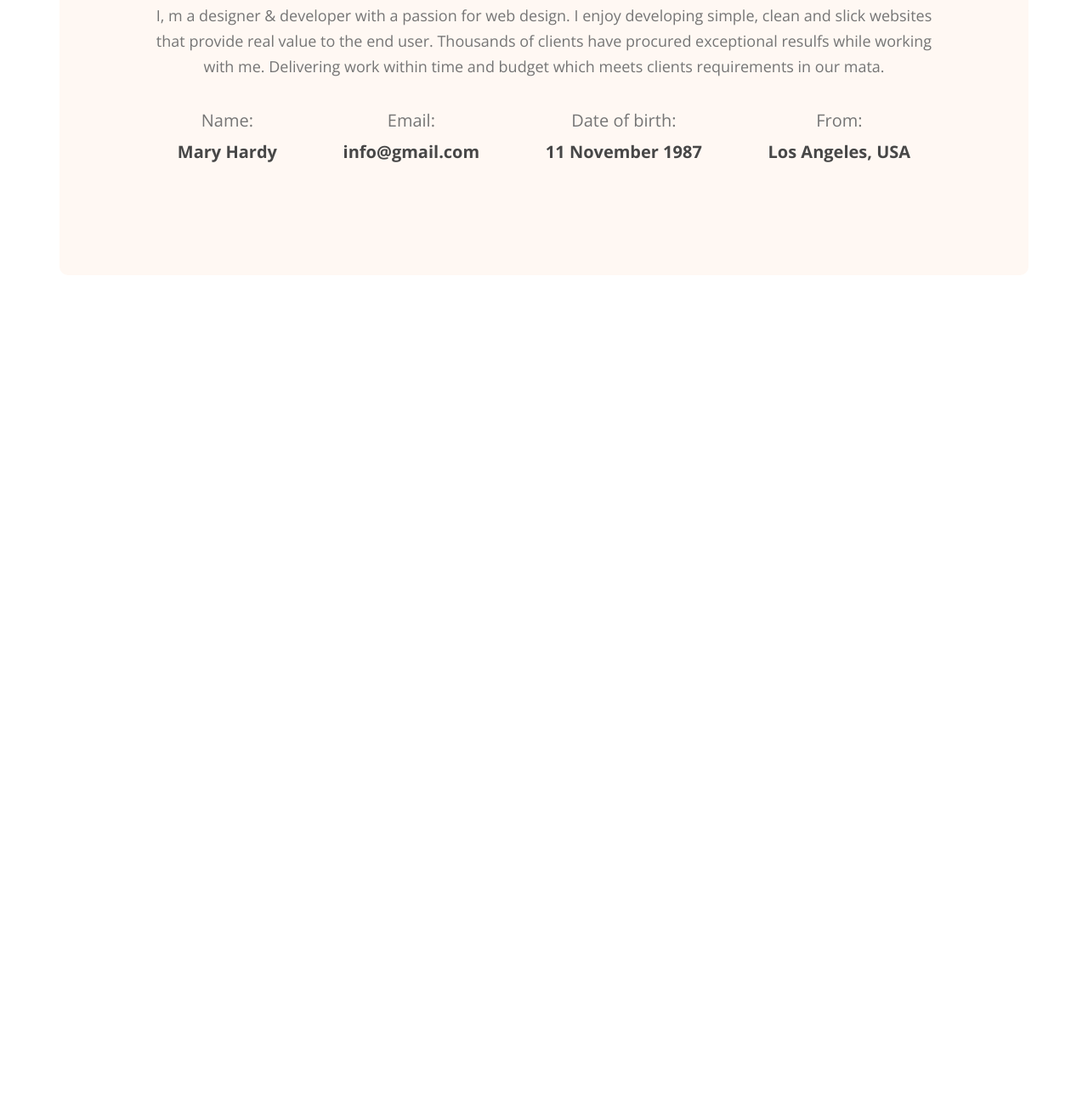
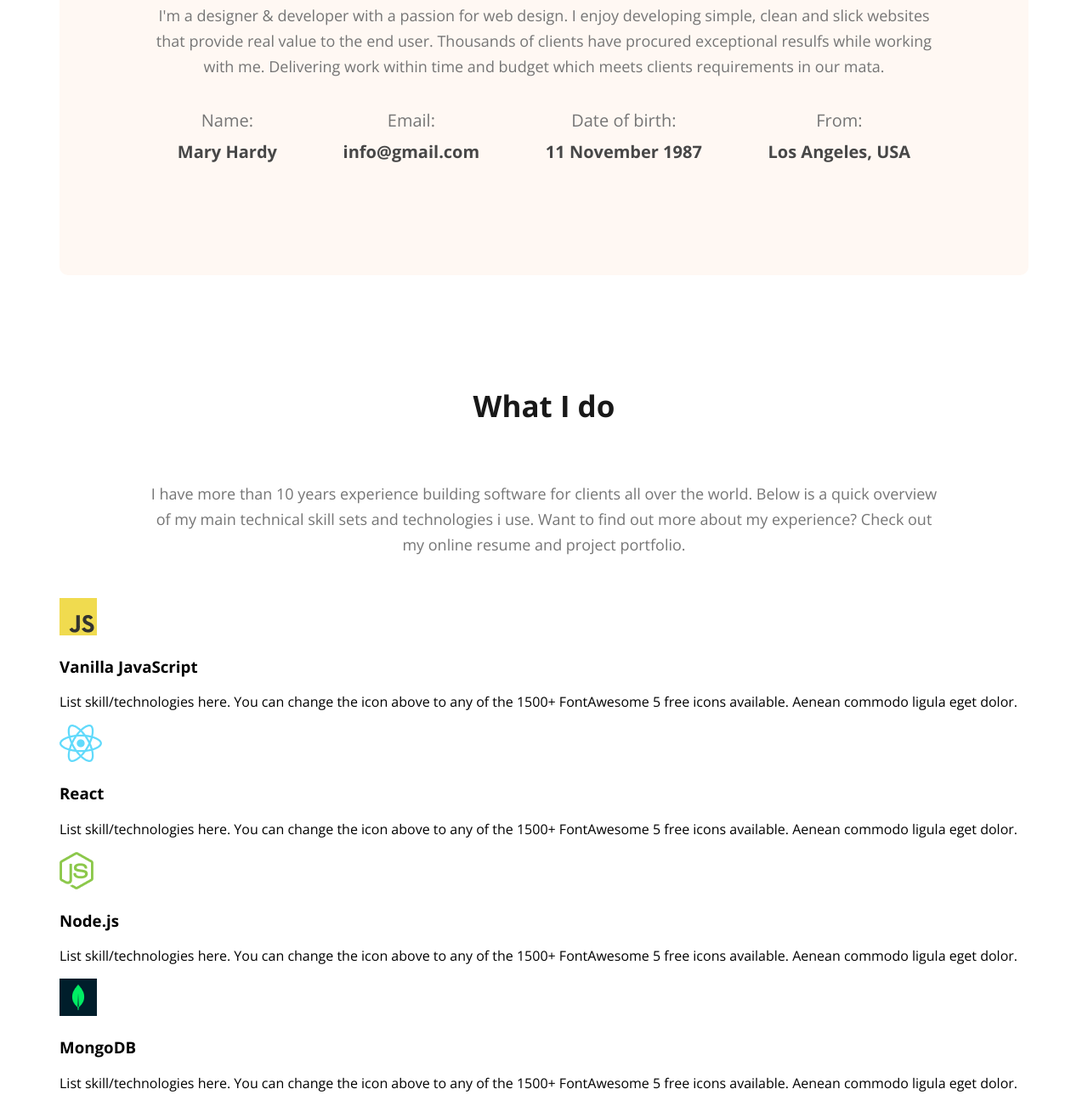
Before and after one commit to Emonmahmud52/my-developer-portfolio, a plain HTML site: page index.html in a window 1280 px wide. Shown: the part 1132-2434 px from the top of the page at 85% size. Before the commit the page ends 1586 px from the top, so only its background shows below. Drawn offline with nearby package versions, Linux system fonts and the light colour scheme.

Commit message:
what i do added

```diff
--- a/index.html
+++ b/index.html
@@ -32,9 +32,10 @@
         </div>
     </header>
     <main>
+        <!-- About section Start -->
         <section class="about">
             <h3 class="section-title">About Me</h3>
-            <p class="section-description">I, m a designer & developer with a passion for web design. I enjoy developing simple, clean and slick websites that provide real value to the end user. Thousands of clients have procured exceptional resulfs while working with me. Delivering work within time and budget which meets clients requirements in our mata.</p>
+            <p class="section-description">I'm a designer & developer with a passion for web design. I enjoy developing simple, clean and slick websites that provide real value to the end user. Thousands of clients have procured exceptional resulfs while working with me. Delivering work within time and budget which meets clients requirements in our mata.</p>
             <div class="about-info-container">
                 <div class="about-info">
                     <h4 class="about-title">Name:</h4>
@@ -54,6 +55,36 @@
                 </div>
             </div>
         </section>
+
+        <!-- What i do Section -->
+        <section>
+            <h3 class="section-title">What I do</h3>
+            <p id="what-i-do-description" class="section-description">
+                I have more than 10 years experience building software for clients all over the world. Below is a quick overview of my main technical skill sets and technologies i use. Want to find out more about my experience? Check out my online resume and project portfolio.</p>
+
+                <div class="skills-container">
+                    <div class="skills">
+                        <img src="images/icons/js.png" alt="">
+                        <h3 class="skills-title">Vanilla JavaScript</h3>
+                        <p class="skills-description">List skill/technologies here. You can change the icon above to any of the 1500+ FontAwesome 5 free icons available. Aenean commodo ligula eget dolor.</p>
+                    </div>
+                    <div class="skills">
+                        <img src="images/icons/react.png" alt="">
+                        <h3 class="skills-title">React</h3>
+                        <p class="skills-description">List skill/technologies here. You can change the icon above to any of the 1500+ FontAwesome 5 free icons available. Aenean commodo ligula eget dolor.</p>
+                    </div>
+                    <div class="skills">
+                        <img src="images/icons/nodejs.png" alt="">
+                        <h3 class="skills-title">Node.js</h3>
+                        <p class="skills-description">List skill/technologies here. You can change the icon above to any of the 1500+ FontAwesome 5 free icons available. Aenean commodo ligula eget dolor.</p>
+                    </div>
+                    <div class="skills">
+                        <img src="images/icons/mongo.png" alt="">
+                        <h3 class="skills-title">MongoDB</h3>
+                        <p class="skills-description">List skill/technologies here. You can change the icon above to any of the 1500+ FontAwesome 5 free icons available. Aenean commodo ligula eget dolor.</p>
+                    </div>
+                </div>
+        </section>
     </main>
     <footer>
 
--- a/styles/portfolio.css
+++ b/styles/portfolio.css
@@ -22,7 +22,6 @@ body {
     color: #181818;
     text-align: center;
     font-size: 35px;
-    ;
     font-weight: 700;
 }
 
@@ -118,22 +117,6 @@ main {
     margin: 130px 0px;
     padding: 120px 100px;
 }
-
-.section-title {
-    color: #181818;
-    text-align: center;
-    font-size: 35px;
-    font-weight: 700;
-}
-
-.section-description {
-    color:#757575;
-    text-align: center;
-    font-size: 18px;
-    font-weight: 400;
-    line-height: 30px;
-}
-
 .about-info-container {
     display: flex;
     justify-content: space-around;
@@ -155,3 +138,7 @@ main {
     font-size: 20px;
     font-weight: 700;
 }
+
+#what-i-do-description{
+    padding: 30px 100px;
+}
```
